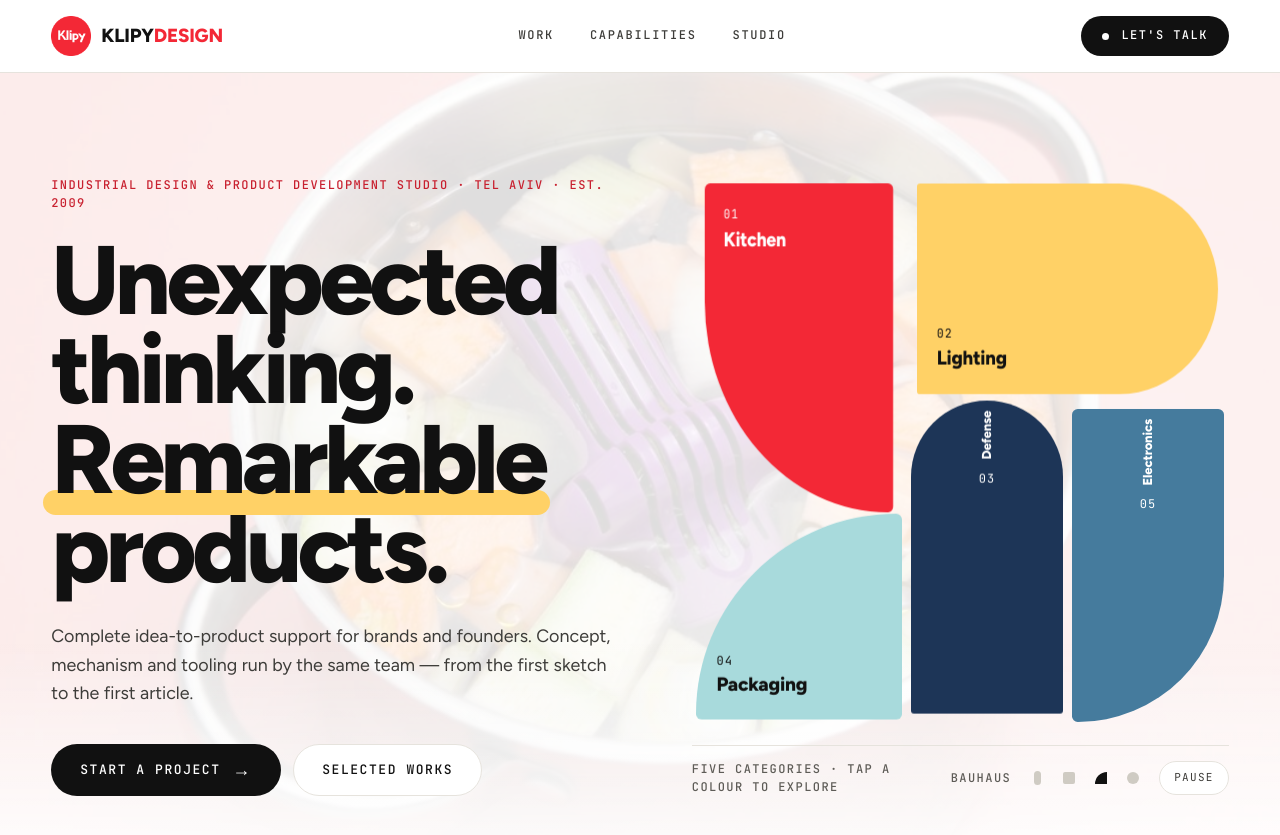
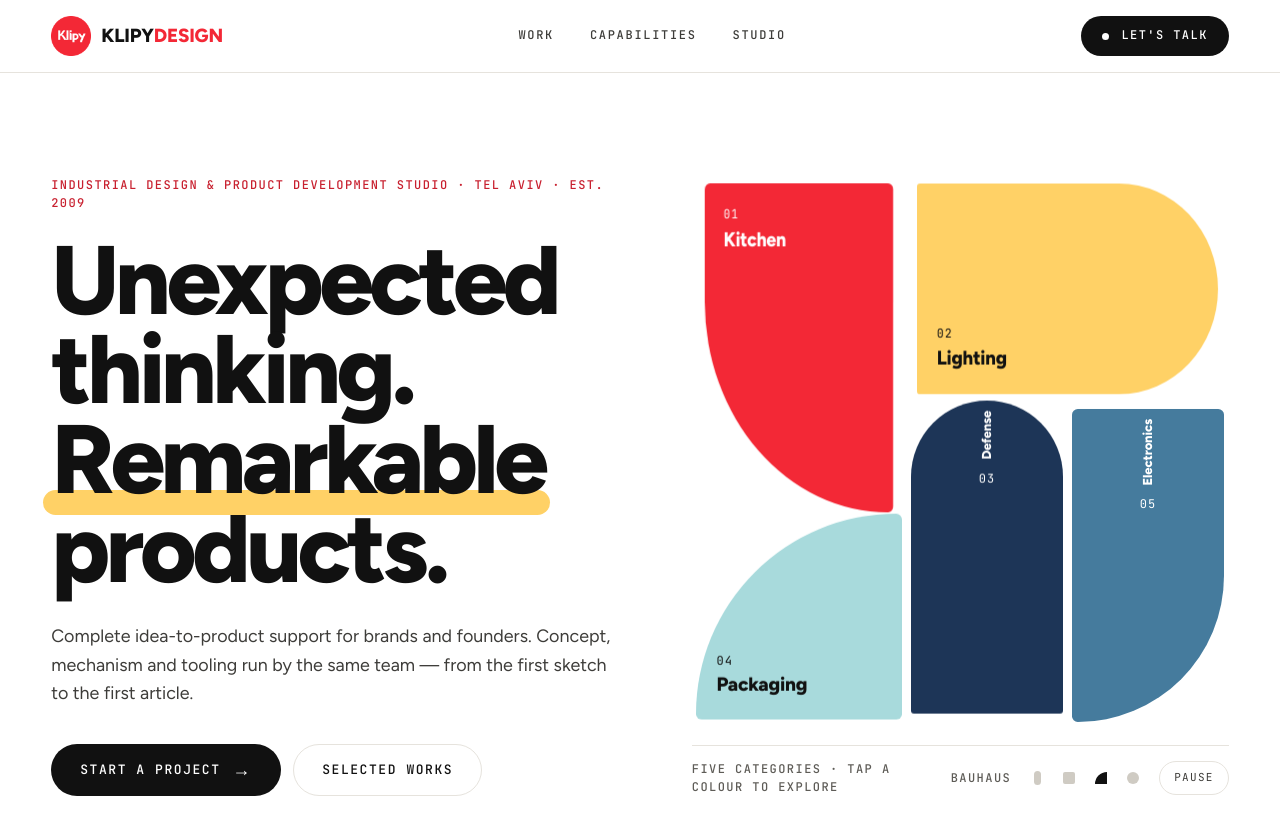
Before and after one commit to guy528/klipydesign-website, a Jekyll site: the page built from index.html, in a window 1280 px wide and 900 px high. Shown: the top 835 px of the window. Built offline with Jekyll 4.4.1, drawn with Linux system fonts in a browser that asks for light colours.

Commit message:
Homepage hero: remove the background photo reel
Co-Authored-By: Claude Opus 5.5 <noreply@anthropic.com>
Claude-Session: https://claude.ai/code/session_01FDrXdrNQE49HaWyKezdKsz

```diff
--- a/assets/css/style.css
+++ b/assets/css/style.css
@@ -570,14 +570,3 @@ a.pcard__panel{display:grid;text-decoration:none;color:var(--ink)}
 
 /* the kitchen icon animates itself (coffee pouring), so no extra float/glow */
 .glow-shape img[src*="kitchen-anim"]{animation:none}
-
-/* ---------- Hero background reel (low-opacity product clips) ---------- */
-.hero{position:relative;overflow:hidden;isolation:isolate}
-.hero__reel{position:absolute;inset:0;z-index:-1;pointer-events:none}
-.hero__clip{position:absolute;inset:-4%;background:center/cover no-repeat;opacity:0;transform:scale(1.1) translateX(0);transition:opacity 1.8s ease,transform 8s linear;will-change:opacity,transform}
-.hero__clip:nth-child(even){transform:scale(1.1) translateX(-2%)}
-.hero__clip.is-on{opacity:.13;transform:scale(1) translateX(0)}
-.hero__clip:nth-child(even).is-on{transform:scale(1) translateX(2%)}
-.hero__reel::after{content:"";position:absolute;inset:0;background:linear-gradient(180deg,rgba(255,255,255,0) 70%,#fff 100%)}
-@media (max-width:760px){.hero__clip.is-on{opacity:.1}}
-@media (prefers-reduced-motion:reduce){.hero__clip{transition:opacity .6s ease;transform:none!important}}
--- a/assets/js/main.js
+++ b/assets/js/main.js
@@ -315,23 +315,3 @@
     });
   }
 })();
-
-/* ---------- Hero background reel: cross-fade product photos in a loop ---------- */
-(function(){
-  const reel=document.querySelector('.hero__reel'); if(!reel) return;
-  const clips=[...reel.querySelectorAll('.hero__clip')]; if(!clips.length) return;
-  for(let i=clips.length-1;i>0;i--){const j=Math.floor(Math.random()*(i+1));reel.appendChild(clips[j]);[clips[i],clips[j]]=[clips[j],clips[i]];}
-  const load=c=>{if(!c.dataset.loaded){c.style.backgroundImage='url("'+c.dataset.src+'")';c.dataset.loaded=1;}};
-  const preload=c=>{const im=new Image();im.src=c.dataset.src;};
-  let i=0; load(clips[0]); requestAnimationFrame(()=>clips[0].classList.add('is-on'));
-  if(clips.length>1) preload(clips[1]);
-  if(matchMedia('(prefers-reduced-motion: reduce)').matches||clips.length<2) return;
-  let visible=true;
-  if('IntersectionObserver' in window) new IntersectionObserver(e=>{visible=e[0].isIntersecting}).observe(reel);
-  setInterval(()=>{
-    if(!visible||document.hidden) return;
-    const cur=clips[i]; i=(i+1)%clips.length; const nxt=clips[i];
-    load(nxt); nxt.classList.add('is-on'); cur.classList.remove('is-on');
-    preload(clips[(i+1)%clips.length]);
-  },4200);
-})();
--- a/index.html
+++ b/index.html
@@ -73,14 +73,6 @@ layout: null
 
 <!-- ================= HERO ================= -->
 <section class="hero" id="top">
-  <!-- Background reel: low-opacity product photos that cross-fade in a loop (built automatically from _projects) -->
-  <div class="hero__reel" aria-hidden="true">
-    {%- assign reel = site.projects | where_exp: "p", "p.placeholder != true" | sort: "order" -%}
-    {%- for p in reel -%}
-    <span class="hero__clip" data-src="{{ p.cover }}"></span>
-    {%- for g in p.gallery -%}{%- unless g.image contains 'sketch' -%}<span class="hero__clip" data-src="{{ g.image }}"></span>{%- endunless -%}{%- endfor -%}
-    {%- endfor -%}
-  </div>
   <div class="wrap hero__grid">
     <div class="hero__text">
       <h1 class="hero__title">
```
